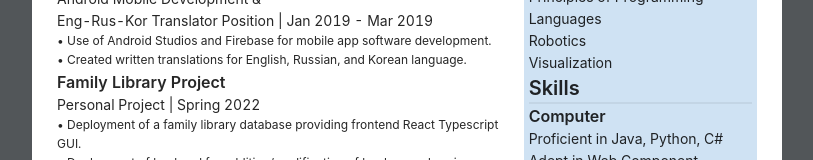
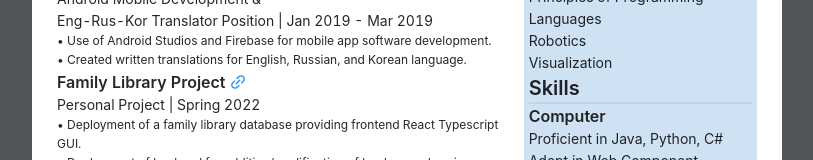
Before and after one commit to bowdawn/oleinikov-resume, a React (Create React App) app: page / in a window 1280 px wide. Shown: the part 529-689 px from the top of the page, without its empty margins (233-1046 px from the left). Built offline with nearby package versions, Linux system fonts and the light colour scheme.

Commit message:
added link to library website

```diff
--- a/src/static/badges.tsx
+++ b/src/static/badges.tsx
@@ -1,4 +1,4 @@
-import { CheckCircleOutlined } from "@ant-design/icons";
+import { CheckCircleOutlined, LinkOutlined } from "@ant-design/icons";
 import Link from "antd/lib/typography/Link";
 
 export default {
@@ -9,5 +9,9 @@ export default {
     "oracle_associate":
         <Link target="_blank" rel="noopener noreferrer" href="https://www.credly.com/badges/801eebf9-a03b-4952-ba8c-1c0127ed104f">
             &nbsp;<CheckCircleOutlined />
-        </Link >
+        </Link >,
+    "library_website": <Link target="_blank" rel="noopener noreferrer" href="https://oleinikov-library.vercel.app">
+    &nbsp;<LinkOutlined />
+</Link >
+
 }
--- a/src/static/resume_en.tsx
+++ b/src/static/resume_en.tsx
@@ -67,7 +67,7 @@ const resume_en: Resume =
     {
         description:
             [
-                { type: "header", text: "Family Library Project" },
+                { type: "header", text: <div>Family Library Project{badges.library_website}</div>  },
                 { type: "title", text: "Personal Project | Spring 2022" },
 
                 {
--- a/src/static/resume_kr.tsx
+++ b/src/static/resume_kr.tsx
@@ -64,7 +64,7 @@ const resume_kr: Resume =
     {
         description:
             [
-                { type: "header", text: "가족 도서관 프로젝트" },
+                { type: "header", text: <div>가족 도서관 프로젝트{badges.library_website}</div> },
                 { type: "title", text: "개인 프로잭트 | 2022 봄" },
 
                 {
```
